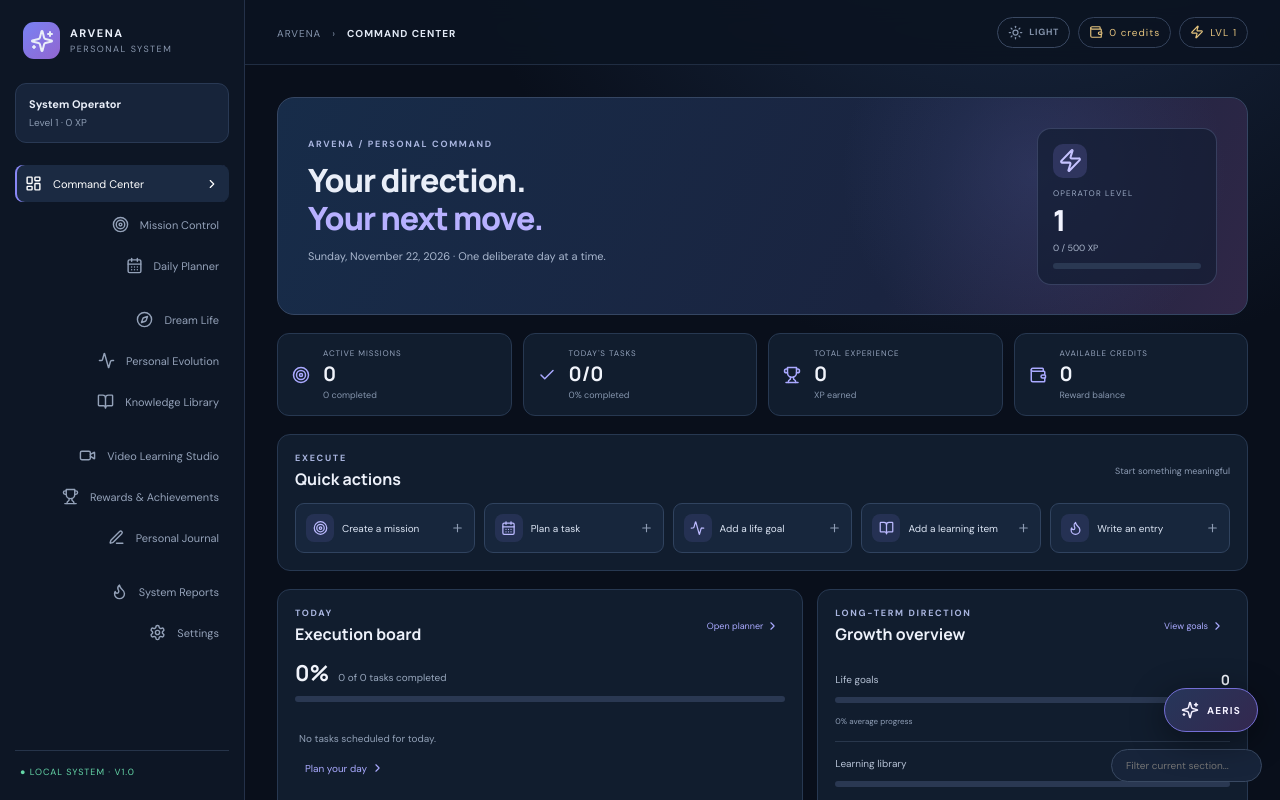
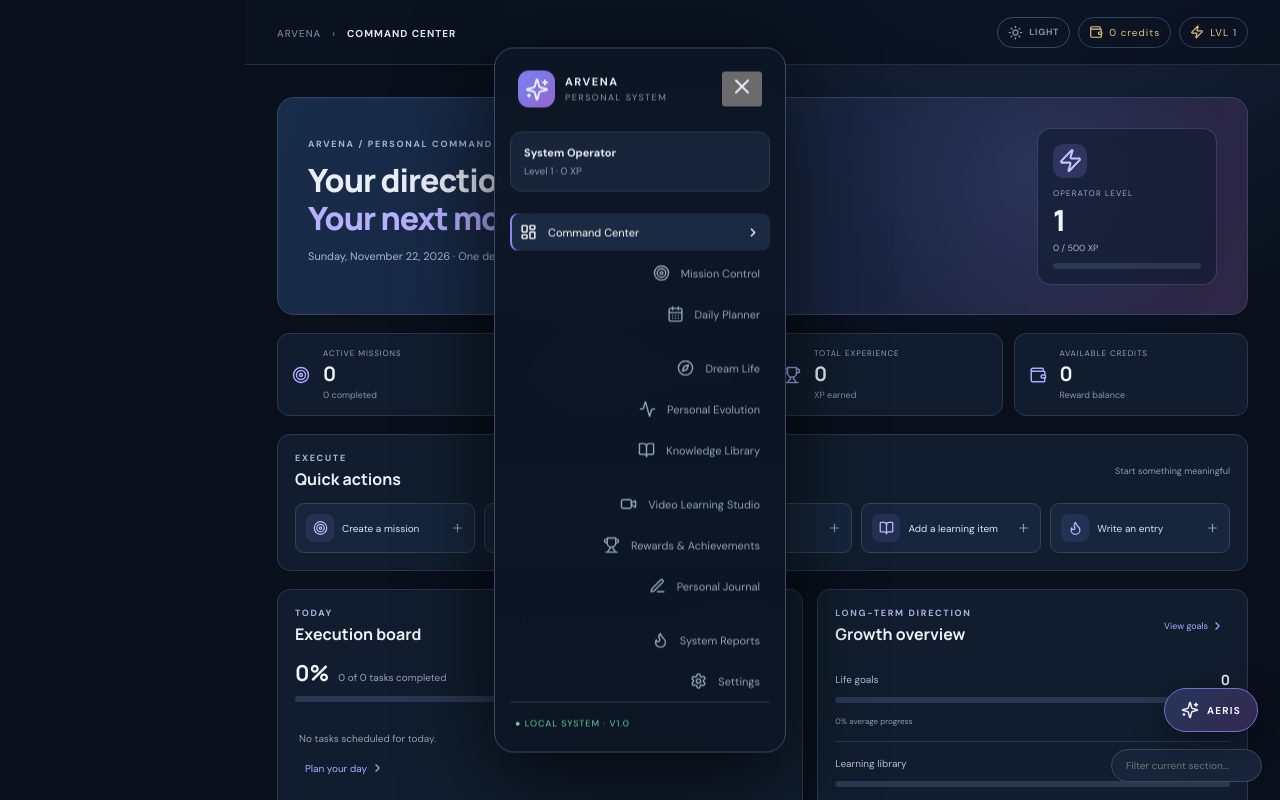
Before and after one commit to amksoul3429-ui/ARVENA, a React (Vite) app: page / in a window 1280 px wide. Shown: the top 800 px of the page. Built offline with nearby package versions, Linux system fonts and the light colour scheme.

Commit message:
Center ARVENA navigation menu

```diff
--- a/src/App.css
+++ b/src/App.css
@@ -127,3 +127,27 @@
 .theme-toggle{display:inline-flex;align-items:center;gap:6px;padding:7px 10px;border:1px solid #3a4962;border-radius:18px;background:transparent;color:inherit;font-size:9px;font-weight:700;letter-spacing:.7px}
 :root[data-theme="light"] .theme-toggle{border-color:#dce2ec;color:#47536a}
 @media(max-width:700px){.theme-toggle span{display:none}.theme-toggle{padding:7px}}
+
+
+/* ARVENA centered navigation panel */
+.sidebar{
+  inset:50% auto auto 50%;
+  width:min(292px,calc(100vw - 28px));
+  max-height:calc(100dvh - 32px);
+  overflow-y:auto;
+  transform:translate(-50%,-50%);
+  border:1px solid #3a4b68;
+  border-radius:20px;
+  box-shadow:0 24px 90px #000b;
+  background:rgba(13,22,37,.97);
+  backdrop-filter:blur(18px);
+  scrollbar-width:thin;
+}
+.sidebar .close{display:block}
+@media(max-width:700px){
+  .sidebar{inset:50% auto auto 50%;transform:translate(-50%,-50%) scale(.97);opacity:0;visibility:hidden;transition:opacity .2s,transform .2s,visibility .2s}
+  .sidebar.show{transform:translate(-50%,-50%) scale(1);opacity:1;visibility:visible}
+  .sidebar .close{display:block}
+  .scrim{display:block;position:fixed;inset:0;z-index:45;background:#020713b8;backdrop-filter:blur(3px)}
+}
+:root[data-theme="light"] .sidebar{background:rgba(255,255,255,.98);border-color:#dce3ef;box-shadow:0 24px 80px #25324b30}
```
